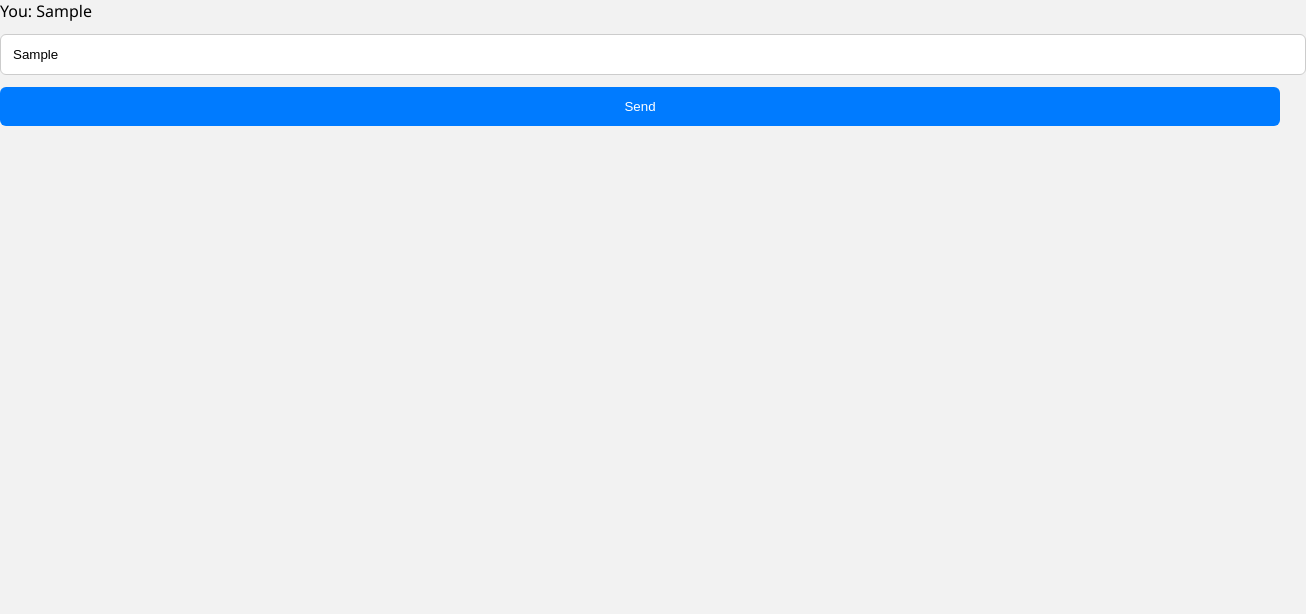
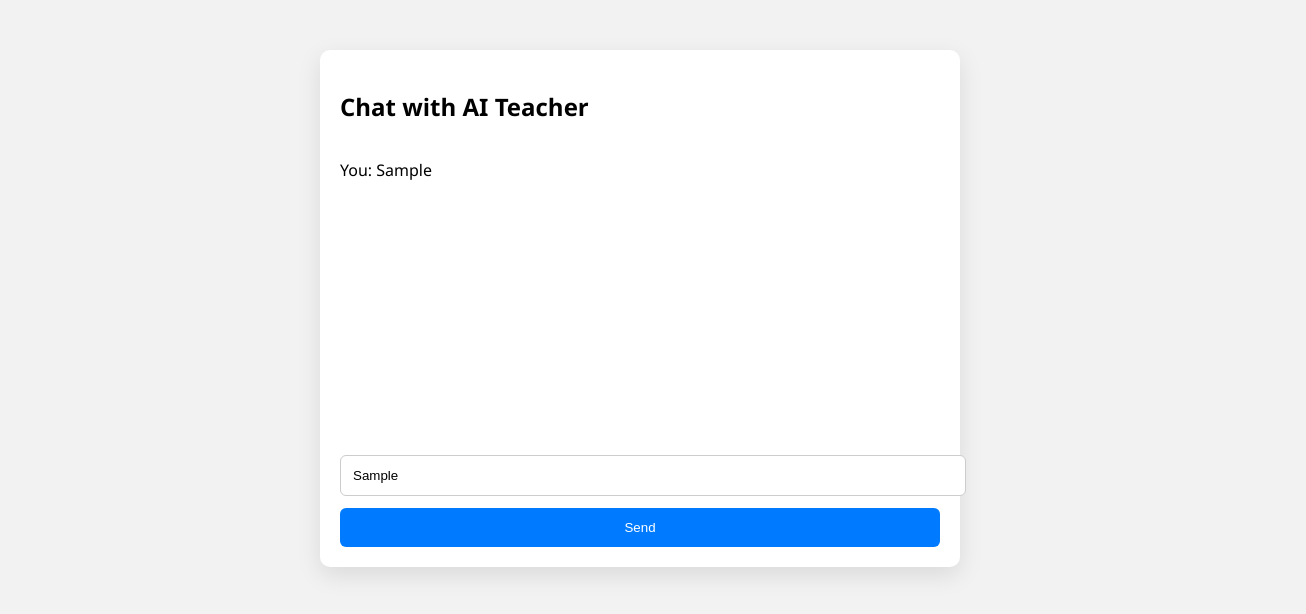
Before and after one commit to aayush123-png/ai-virtual-teacher3, a website: page frontend/text.html in a window 1280 px wide. Both pictures are taken after typing "Sample" into the empty fields and a click on the button "Send". Shown: the whole page, 1306 px wide, since content can reach past the window. Drawn offline with Linux system fonts and the light colour scheme; no server answers.

Commit message:
Update text.html

```diff
--- a/frontend/text.html
+++ b/frontend/text.html
@@ -2,30 +2,57 @@
 <html lang="en">
 <head>
   <meta charset="UTF-8">
-  <title>Text Mode - AI Virtual Teacher</title>
-  <link rel="stylesheet" href="style.css" />
+  <title>Text Chat - AI Teacher</title>
+  <link rel="stylesheet" href="style.css">
 </head>
-<body>
-  <div class="chat-container">
-    <div id="chatBox"></div>
-    <input type="text" id="userInput" placeholder="Ask a question..." />
-    <button onclick="sendText()">Send</button>
+<body class="light-theme">
+  <div class="container">
+    <h2>Chat with AI Teacher</h2>
+    <div id="chatHistory" class="reply-box" style="height: 300px; overflow-y: auto;"></div>
+    <form id="textForm">
+      <input type="text" id="question" placeholder="Ask your question..." required />
+      <button type="submit">Send</button>
+    </form>
   </div>
 
   <script>
-    async function sendText() {
-      const userMessage = document.getElementById("userInput").value;
-      document.getElementById("chatBox").innerHTML += `<div>You: ${userMessage}</div>`;
+    const chatBox = document.getElementById("chatHistory");
+    const chatKey = "textChatHistory";
 
-      const response = await fetch("https://631db2fc-c507-43eb-ac0b-3f5ea1cb7f83-00-29kiedd034ze2.sisko.repl.co/", {
+    // Load old chat
+    const old = JSON.parse(localStorage.getItem(chatKey)) || [];
+    old.forEach(({ role, text }) => {
+      const el = document.createElement("p");
+      el.textContent = `${role === 'user' ? "You" : "AI"}: ${text}`;
+      chatBox.appendChild(el);
+    });
+
+    document.getElementById("textForm").onsubmit = async function(e) {
+      e.preventDefault();
+      const input = document.getElementById("question").value;
+      const userLine = document.createElement("p");
+      userLine.textContent = "You: " + input;
+      chatBox.appendChild(userLine);
+
+      const res = await fetch("https://ai-virtual-teacher3.onrender.com/ask", {
         method: "POST",
         headers: { "Content-Type": "application/json" },
-        body: JSON.stringify({ userMessage })
+        body: JSON.stringify({ userMessage: input })
       });
+      const data = await res.json();
 
-      const data = await response.json();
-      document.getElementById("chatBox").innerHTML += `<div>Teacher: ${data.reply}</div>`;
-    }
+      const aiLine = document.createElement("p");
+      aiLine.textContent = "AI: " + data.reply;
+      chatBox.appendChild(aiLine);
+
+      // Save both lines to history
+      const history = JSON.parse(localStorage.getItem(chatKey)) || [];
+      history.push({ role: 'user', text: input }, { role: 'ai', text: data.reply });
+      localStorage.setItem(chatKey, JSON.stringify(history));
+
+      chatBox.scrollTop = chatBox.scrollHeight;
+      document.getElementById("question").value = "";
+    };
   </script>
 </body>
 </html>
```
